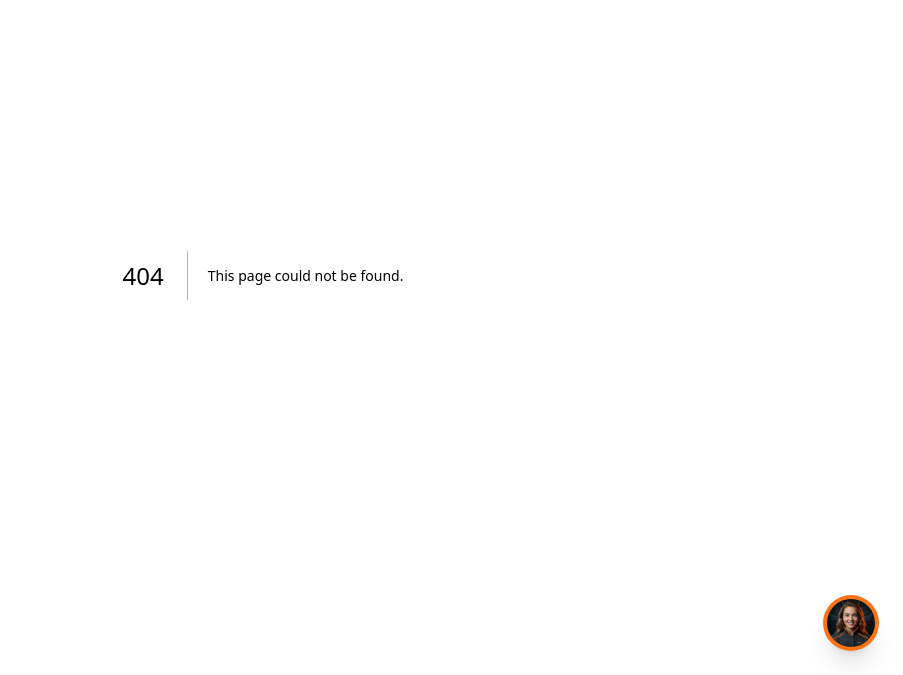
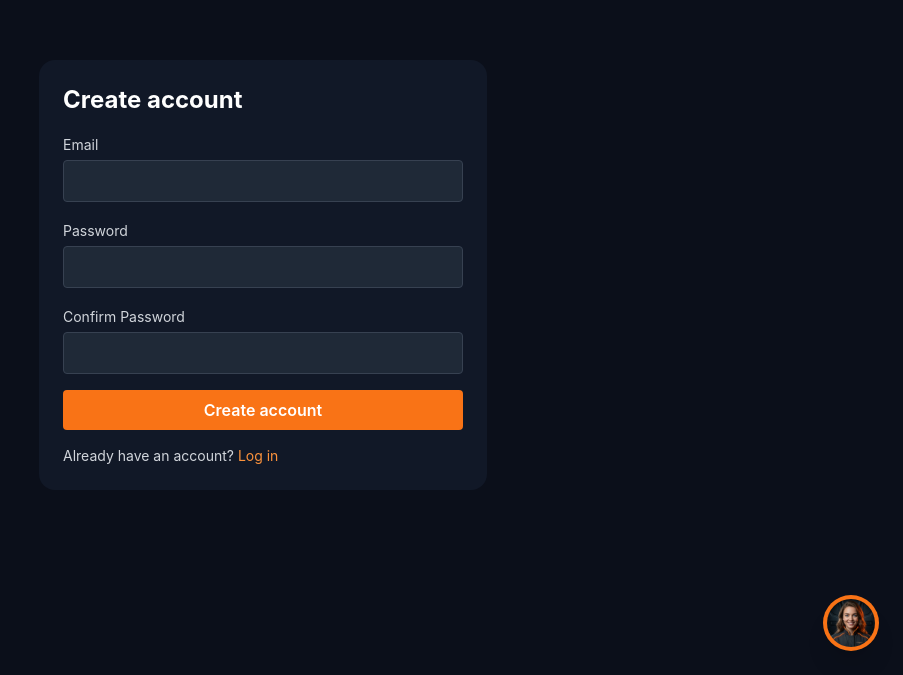
Before and after one commit to mbright4497/dealpilot-tn, a Next.js app in the folder dealpilot-tn/web/: page /signup in a window 1280 px wide. Before the commit this address had no page. Shown: the part 125-800 px from the top of the page, without its empty margins (377-1280 px from the left). Built offline with nearby package versions, Linux system fonts and the light colour scheme; no server answers.

Commit message:
feat(auth): add signup page (email + password)

```diff
--- /dev/null
+++ b/dealpilot-tn/web/src/app/signup/page.tsx
@@ -0,0 +1,56 @@
+"use client"
+import React, { useState } from 'react'
+import { createBrowserClient } from '@/lib/supabase-browser'
+import Link from 'next/link'
+
+export default function SignupPage(){
+  const supabase = createBrowserClient()
+  const [email,setEmail]=useState('')
+  const [password,setPassword]=useState('')
+  const [confirm,setConfirm]=useState('')
+  const [loading,setLoading]=useState(false)
+  const [message,setMessage]=useState<string|null>(null)
+  const [error,setError]=useState<string|null>(null)
+
+  const handleSubmit = async (e:React.FormEvent)=>{
+    e.preventDefault()
+    setError(null)
+    setMessage(null)
+    if(password !== confirm){ setError('Passwords do not match'); return }
+    setLoading(true)
+    try{
+      const { error } = await supabase.auth.signUp({ email, password })
+      if(error) setError(error.message)
+      else setMessage('Check your email to confirm your account')
+    }catch(e:any){ setError(String(e)) }
+    setLoading(false)
+  }
+
+  return (
+    <div className="min-h-screen flex items-center justify-center bg-[#0B0F1A]">
+      <div className="w-full max-w-md p-6 rounded-2xl bg-gray-900 text-white">
+        <h2 className="text-2xl font-bold mb-4">Create account</h2>
+        <form onSubmit={handleSubmit} className="space-y-4">
+          <div>
+            <label className="text-sm text-gray-300">Email</label>
+            <input type="email" value={email} onChange={e=>setEmail(e.target.value)} required className="w-full mt-1 p-2 rounded bg-gray-800 text-white border border-gray-700" />
+          </div>
+          <div>
+            <label className="text-sm text-gray-300">Password</label>
+            <input type="password" value={password} onChange={e=>setPassword(e.target.value)} required className="w-full mt-1 p-2 rounded bg-gray-800 text-white border border-gray-700" />
+          </div>
+          <div>
+            <label className="text-sm text-gray-300">Confirm Password</label>
+            <input type="password" value={confirm} onChange={e=>setConfirm(e.target.value)} required className="w-full mt-1 p-2 rounded bg-gray-800 text-white border border-gray-700" />
+          </div>
+          <div>
+            <button disabled={loading} type="submit" className="w-full py-2 rounded bg-[#F97316] text-white font-semibold">{loading? 'Creating...' : 'Create account'}</button>
+          </div>
+          {message && <div className="text-sm text-emerald-300">{message}</div>}
+          {error && <div className="text-sm text-red-400">{error}</div>}
+        </form>
+        <div className="mt-4 text-sm text-gray-300">Already have an account? <Link href="/login" className="text-orange-400">Log in</Link></div>
+      </div>
+    </div>
+  )
+}
```
